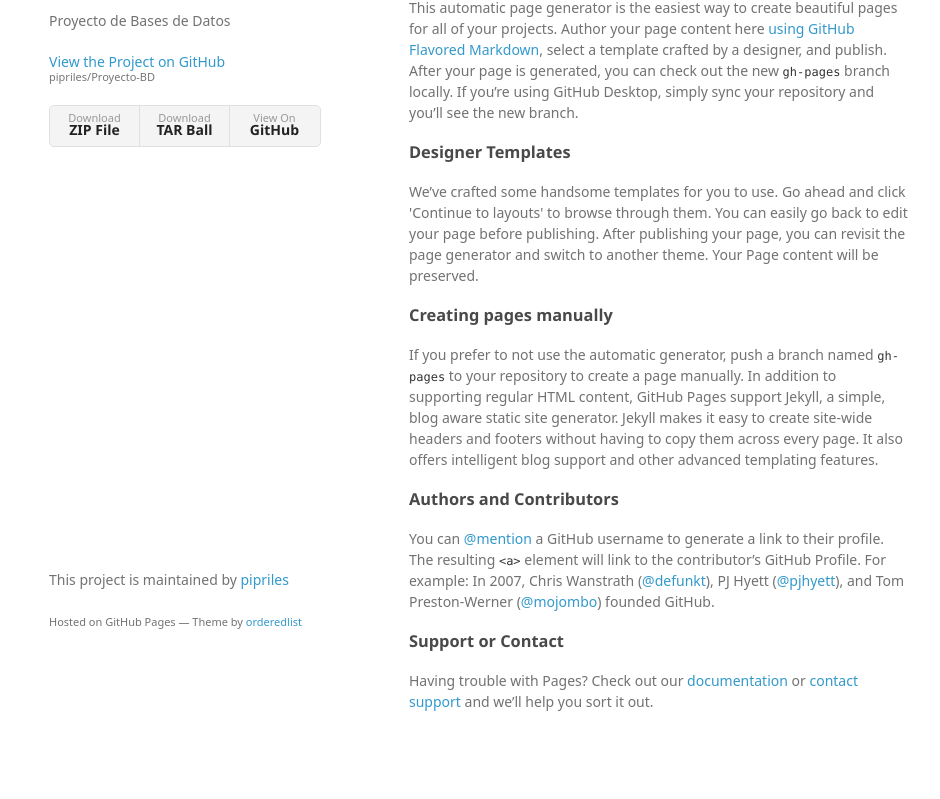
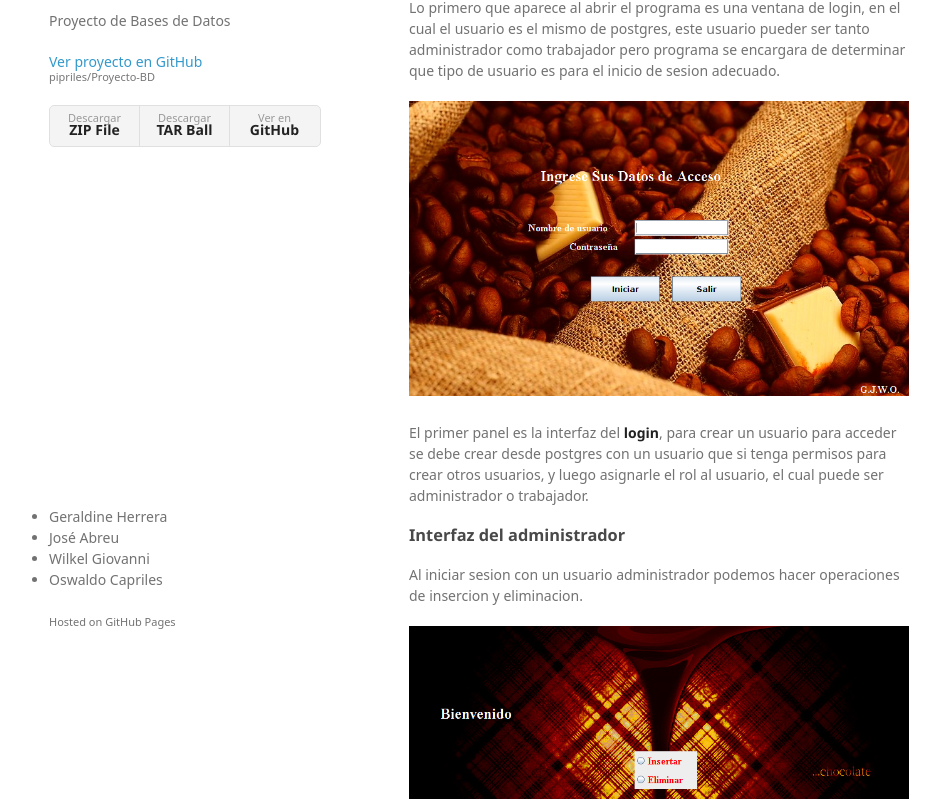
Before and after one commit to pipriles/Proyecto-BD, a plain HTML site: page index.html in a window 1280 px wide. Shown: the part 99-898 px from the top of the page, without its empty margins (161-1101 px from the left). Drawn offline with Linux system fonts and the light colour scheme; a web font is replaced by a local one.

Commit message:
Cambio del contenido de la pagina

```diff
--- a/index.html
+++ b/index.html
@@ -18,46 +18,72 @@
 			<h1>Proyecto-bd</h1>
 			<p>Proyecto de Bases de Datos</p>
 
-        <p class="view"><a href="https://github.com/pipriles/Proyecto-BD">View the Project on GitHub <small>pipriles/Proyecto-BD</small></a></p>
+			<p class="view"><a href="https://github.com/pipriles/Proyecto-BD">Ver proyecto en GitHub <small>pipriles/Proyecto-BD</small></a></p>
 
 
 			<ul>
-          <li><a href="https://github.com/pipriles/Proyecto-BD/zipball/master">Download <strong>ZIP File</strong></a></li>
-          <li><a href="https://github.com/pipriles/Proyecto-BD/tarball/master">Download <strong>TAR Ball</strong></a></li>
-          <li><a href="https://github.com/pipriles/Proyecto-BD">View On <strong>GitHub</strong></a></li>
+			  <li><a href="https://github.com/pipriles/Proyecto-BD/zipball/master">Descargar <strong>ZIP File</strong></a></li>
+			  <li><a href="https://github.com/pipriles/Proyecto-BD/tarball/master">Descargar <strong>TAR Ball</strong></a></li>
+			  <li><a href="https://github.com/pipriles/Proyecto-BD">Ver en <strong>GitHub</strong></a></li>
 			</ul>
 		</header>
 		<section>
 			<h3>
-<a id="welcome-to-github-pages" class="anchor" href="#welcome-to-github-pages" aria-hidden="true"><span aria-hidden="true" class="octicon octicon-link"></span></a>Welcome to GitHub Pages.</h3>
+			<a id="welcome-to-github-pages" class="anchor" href="#welcome-to-github-pages" aria-hidden="true"><span aria-hidden="true" class="octicon octicon-link"></span></a>Manual de Usuario</h3>
 
-<p>This automatic page generator is the easiest way to create beautiful pages for all of your projects. Author your page content here <a href="https://guides.github.com/features/mastering-markdown/">using GitHub Flavored Markdown</a>, select a template crafted by a designer, and publish. After your page is generated, you can check out the new <code>gh-pages</code> branch locally. If you’re using GitHub Desktop, simply sync your repository and you’ll see the new branch.</p>
+			<p>
+				Lo primero que aparece al abrir el programa es una ventana de login, en el cual el usuario es el mismo de postgres, este usuario pueder ser tanto administrador como trabajador pero programa se encargara de determinar que tipo de usuario es para el inicio de sesion adecuado.
+			</p>
+			<img src="img/1.png">
+			<br><br>
+			<p>
+				El primer panel es la interfaz del <strong>login</strong>, para crear un usuario para acceder se debe crear desde postgres con un usuario que si tenga permisos para crear otros usuarios, y luego asignarle el rol al usuario, el cual puede ser administrador o trabajador.
+			</p>
 
-<h3>
-<a id="designer-templates" class="anchor" href="#designer-templates" aria-hidden="true"><span aria-hidden="true" class="octicon octicon-link"></span></a>Designer Templates</h3>
+			<h3>Interfaz del administrador</h3>
 
-<p>We’ve crafted some handsome templates for you to use. Go ahead and click 'Continue to layouts' to browse through them. You can easily go back to edit your page before publishing. After publishing your page, you can revisit the page generator and switch to another theme. Your Page content will be preserved.</p>
+			<p>
+				Al iniciar sesion con un usuario administrador podemos hacer operaciones de insercion y eliminacion.
+			</p>
+				<img src="img/2.png">
+				<br><br>
+			<p>
+				Si seleccionamos la opcion de <strong>Insertar</strong> podemos escoger que tipo de elemento vamos a agregar a la base de datos, para luego agregar la informacion acerca de este elemento.
+				Por otro lado, si seleccionamos la opcion de <strong>Eliminar</strong> podremos de igual forma seleccionar el tipo de elemento a borrar, para luego identificar el objeto con su clave.
+			</p>
 
-<h3>
-<a id="creating-pages-manually" class="anchor" href="#creating-pages-manually" aria-hidden="true"><span aria-hidden="true" class="octicon octicon-link"></span></a>Creating pages manually</h3>
 
-<p>If you prefer to not use the automatic generator, push a branch named <code>gh-pages</code> to your repository to create a page manually. In addition to supporting regular HTML content, GitHub Pages support Jekyll, a simple, blog aware static site generator. Jekyll makes it easy to create site-wide headers and footers without having to copy them across every page. It also offers intelligent blog support and other advanced templating features.</p>
+			<h3>Interfaz del trabajador</h3>
 
-<h3>
-<a id="authors-and-contributors" class="anchor" href="#authors-and-contributors" aria-hidden="true"><span aria-hidden="true" class="octicon octicon-link"></span></a>Authors and Contributors</h3>
+			<p>
+				Si llegaste hasta aqui podras darte cuenta que el administrador no puede consultar datos pero si puede operar encima de la base de datos, bueno, los trabajadores si pueden realizar operaciones de consulta, aunque en nuestra interfaz tenemos solo tres tipos que son los que nos piden.
+			</p>
+				<img src="img/3.png">
+				<br><br>
+			<p>
+				Como podemos ver tenemos tres tipos de consultas:
+				<ul>
+				<li>La primera consulta muestra el producto mas costoso que se produce en la Chocolatera Cimarrón, sus distintas etapas de produccion y que trabajadores estan vinculados en cada etapa.</li>
+				<li>La segunda consulta muestra los productos vendidos en el mes de mayo de 2016 y las ganancias de cada Tienda Cacao Venezolano clasificados por estado y ordenados por la clave del producto en forma ascendente y por la ganancia de forma descendente.</li>
+				<li>Por ultimo, la tercera consulta muestra el producto que ha ganado mayor cantidad de premios y toda la informacion del evento y de los premios otorgados.</li>
+				</ul>
+				Basta con precionar el boton correspondiente de cada consulta para tener los resultados.
+			</p>
 
-<p>You can <a href="https://help.github.com/articles/basic-writing-and-formatting-syntax/#mentioning-users-and-teams" class="user-mention">@mention</a> a GitHub username to generate a link to their profile. The resulting <code>&lt;a&gt;</code> element will link to the contributor’s GitHub Profile. For example: In 2007, Chris Wanstrath (<a href="https://github.com/defunkt" class="user-mention">@defunkt</a>), PJ Hyett (<a href="https://github.com/pjhyett" class="user-mention">@pjhyett</a>), and Tom Preston-Werner (<a href="https://github.com/mojombo" class="user-mention">@mojombo</a>) founded GitHub.</p>
-
-<h3>
-<a id="support-or-contact" class="anchor" href="#support-or-contact" aria-hidden="true"><span aria-hidden="true" class="octicon octicon-link"></span></a>Support or Contact</h3>
-
-<p>Having trouble with Pages? Check out our <a href="https://help.github.com/pages">documentation</a> or <a href="https://github.com/contact">contact support</a> and we’ll help you sort it out.</p>
 		</section>
 		<footer>
-        <p>This project is maintained by <a href="https://github.com/pipriles">pipriles</a></p>
-        <p><small>Hosted on GitHub Pages &mdash; Theme by <a href="https://github.com/orderedlist">orderedlist</a></small></p>
+			<p>
+				<ul>
+					<li>Geraldine Herrera</li>
+					<li>José Abreu</li>
+					<li>Wilkel Giovanni</li>
+					<li>Oswaldo Capriles</li>
+				</ul>
+			</p>
+			<p><small>Hosted on GitHub Pages</small></p>
 		</footer>
 		</div>
+
 		<script src="javascripts/scale.fix.js"></script>
 
 	</body>
--- a/stylesheets/styles.css
+++ b/stylesheets/styles.css
@@ -248,6 +248,10 @@ footer {
   -webkit-font-smoothing:subpixel-antialiased;
 }
 
+footer ul {
+  padding-left: 0;
+}
+
 @media print, screen and (max-width: 960px) {
 
   div.wrapper {
@@ -315,6 +319,8 @@ footer {
   }
 }
 
+
+
 @media print {
   body {
     padding:0.4in;
```
Also changed, not shown: img/1.png (added), img/2.png (added), img/3.png (added). Lines whose indentation alone changed are shown as unchanged.
